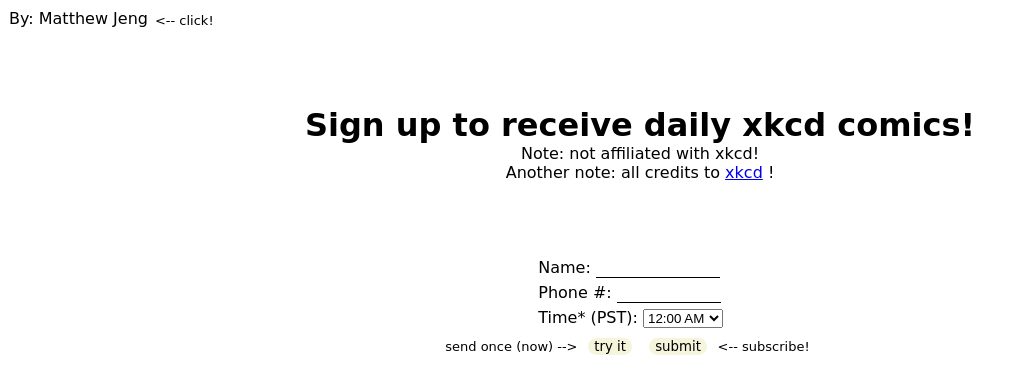
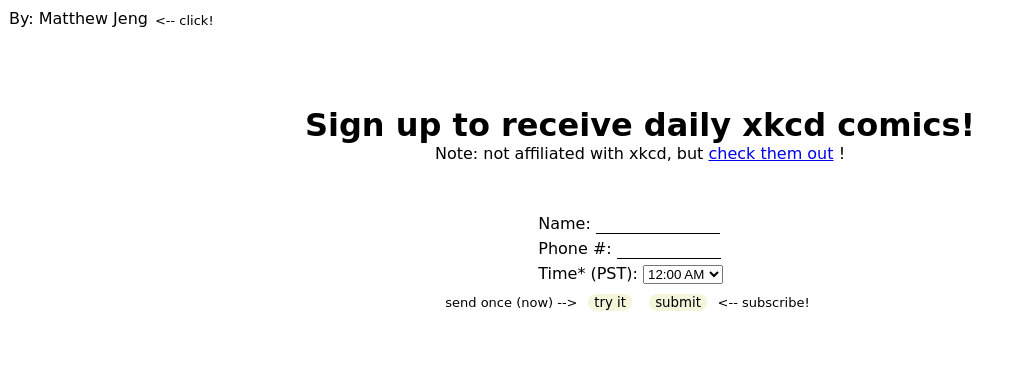
Before and after one commit to mjeng/daily-xkcd, a Flask app: page / in a window 1280 px wide. Shown: the top 388 px of the page, without its empty margins (0-1024 px from the left). Run offline with Flask 2, Linux system fonts and the light colour scheme; parts of the project's set-up code (start-up, migrations or seed data) failed here and were passed over.

Commit message:
(minor) website edits. I hate css

```diff
--- a/static/style.css
+++ b/static/style.css
@@ -34,7 +34,7 @@ html, body {
 /* title *******************************************/
 .header {
   text-align: center;
-  padding: 8% 8% 6% 8%;
+  padding: 8% 8% 4% 8%;
   font-family: "Comic Sans MS", cursive, sans-serif;
 }
 .stupid-inner {
--- a/templates/index.html
+++ b/templates/index.html
@@ -25,9 +25,8 @@
       <div class="stupid-inner">
         <strong id="title">Sign up to receive daily xkcd comics!</strong>
         <div class="notes">
-          <p>Note: not affiliated with xkcd!</p>
-          <p class="inline">Another note: all credits to </p>
-          <a class="inline" target=_blank href="https://xkcd.com/">xkcd</a>
+          <p class="inline">Note: not affiliated with xkcd, but </p>
+          <a class="inline" target=_blank href="https://xkcd.com/">check them out</a>
           <p class="inline">!</p>
         </div>
       </div>
```
